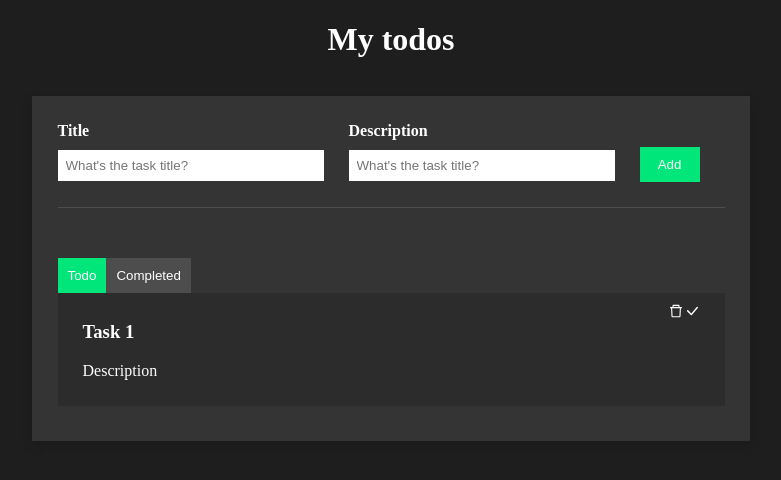
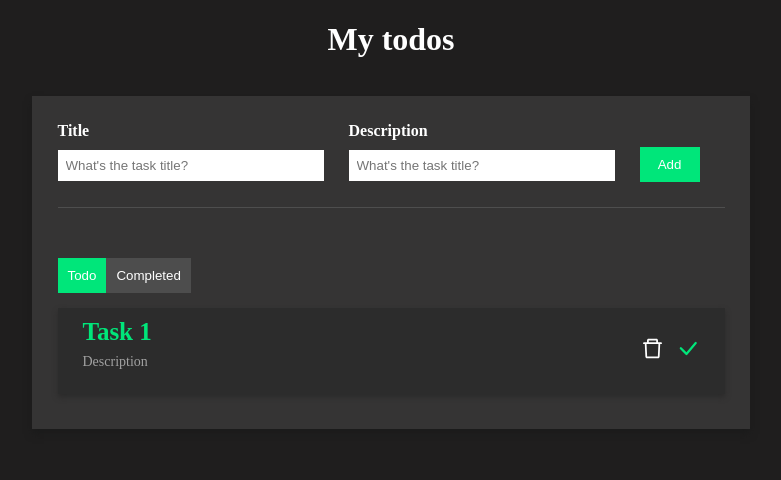
Before and after one commit to peekoy/react_todo-list, a React (Vite) app: page / in a window 1280 px wide. Shown: the top 480 px of the page, without its empty margins (249-1030 px from the left). Built offline with nearby package versions, Linux system fonts and the light colour scheme.

Commit message:
chore: styling todo-list items

```diff
--- a/src/App.css
+++ b/src/App.css
@@ -87,15 +87,50 @@ h1 {
 }
 
 .btn-area {
-
+  margin-bottom: 15px;
 }
 
 .todo-list-item {
   background-color: rgb(44, 44, 44);
   display: flex;
   justify-content: space-between;
+  align-items: center;
   padding: 25px;
   padding-bottom: 10px;
   padding-top: 10px;
   margin-bottom: 10px;
+  box-shadow: 0px 3px 5px rgb(43, 42, 42);
 }
+
+.todo-list-item h3 {
+  font-size: 25px;
+  color: rgb(0, 230, 122);
+  font-weight: bold;
+  margin: 0;
+}
+
+.todo-list-item p {
+  font-size: 14px;
+  color: rgb(161, 161, 161);
+  margin-top: 8px;
+}
+
+.icon {
+  font-size: 25px;
+  cursor: pointer;
+}
+
+.icon:hover {
+  color: red;
+}
+
+.check-icon {
+  font-size: 25px;
+  margin-left: 10px;
+  color: rgb(0, 230, 122);
+  cursor: pointer;
+}
+
+.check-icon:hover {
+  color: rgb(4, 196, 106);
+}
```
